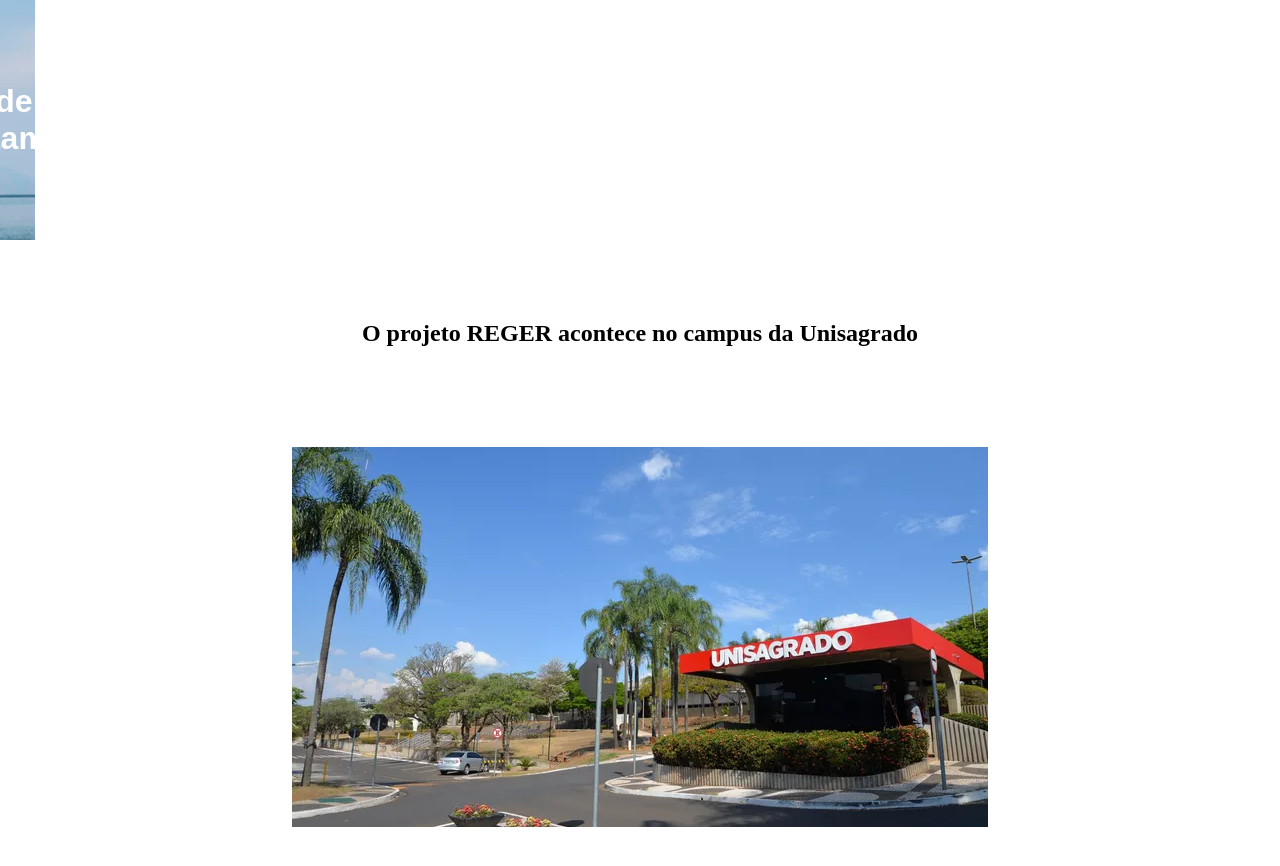
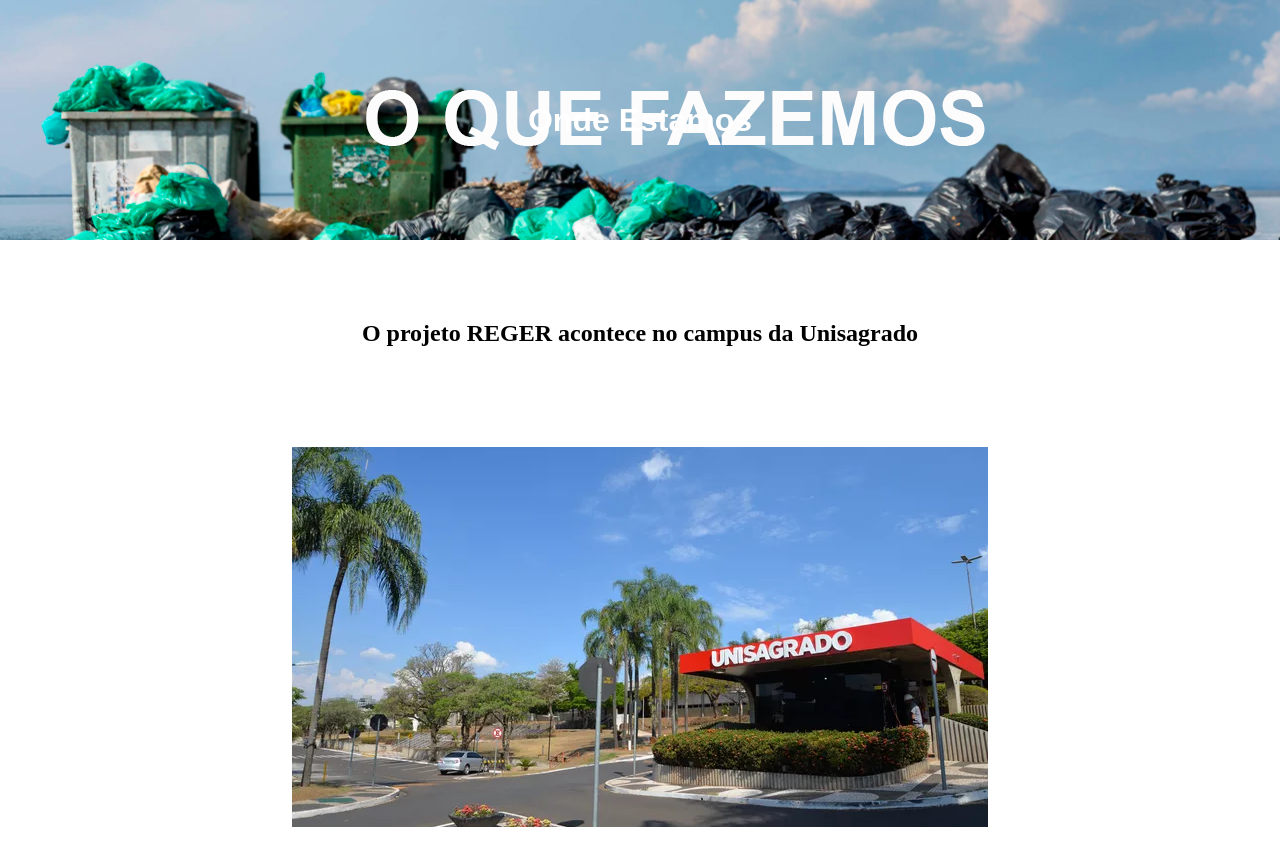
Before and after one commit to GustaCani/Projeto_REGER, a React (Vite) app in the folder frontend/: page /#/onde-estamos in a window 1280 px wide. Shown: the top 866 px of the page. Built offline with nearby package versions, Linux system fonts and the light colour scheme.

Commit message:
Update styles.css

```diff
--- a/frontend/src/assets/paginas/components_comofazemos/Header/styles.css
+++ b/frontend/src/assets/paginas/components_comofazemos/Header/styles.css
@@ -1,7 +1,7 @@
 .header3{
     background-image: url(./comofazemos.jpg);
     height: 240px;
-    width: 35px;
+    width: auto ;
     display: flex;
     align-items: center;
     justify-content: center;
```
